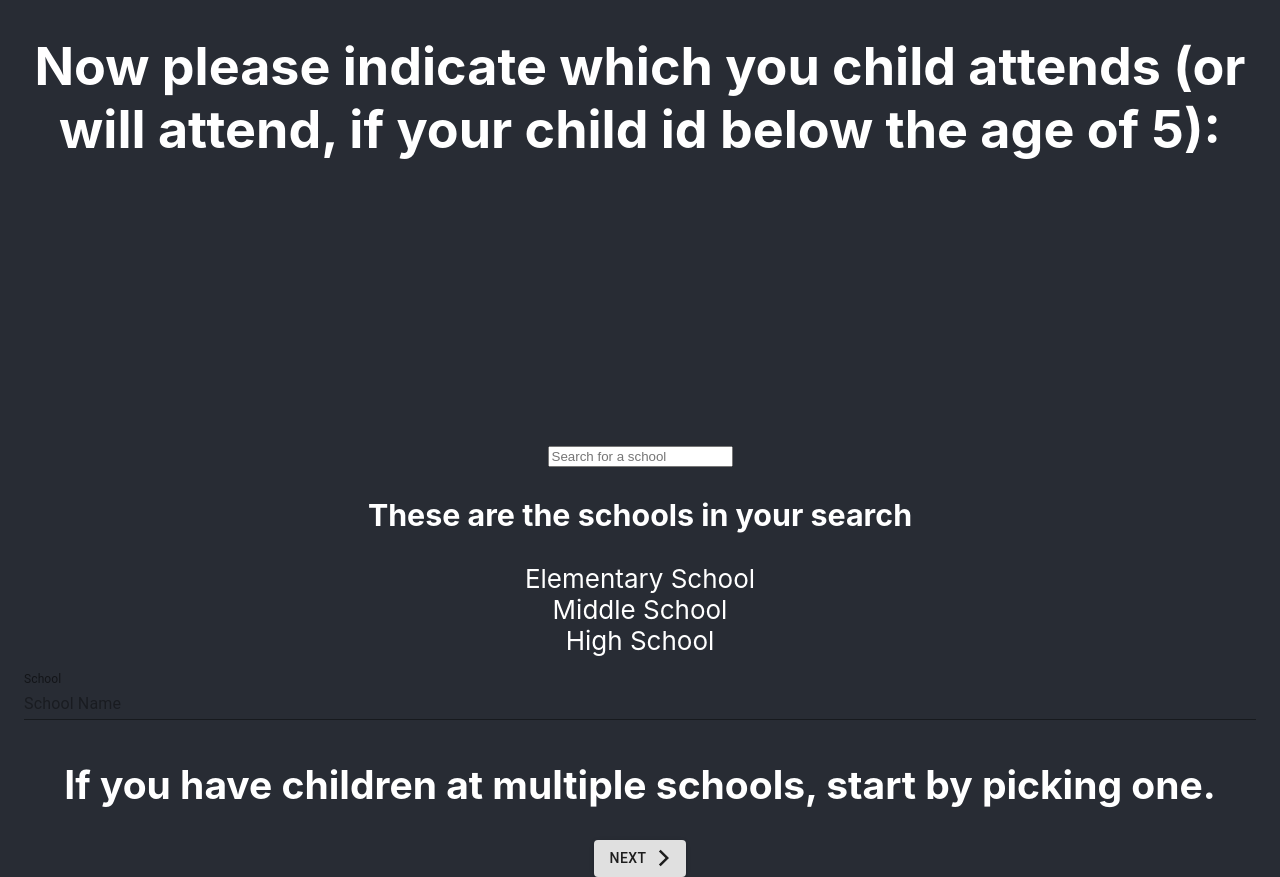
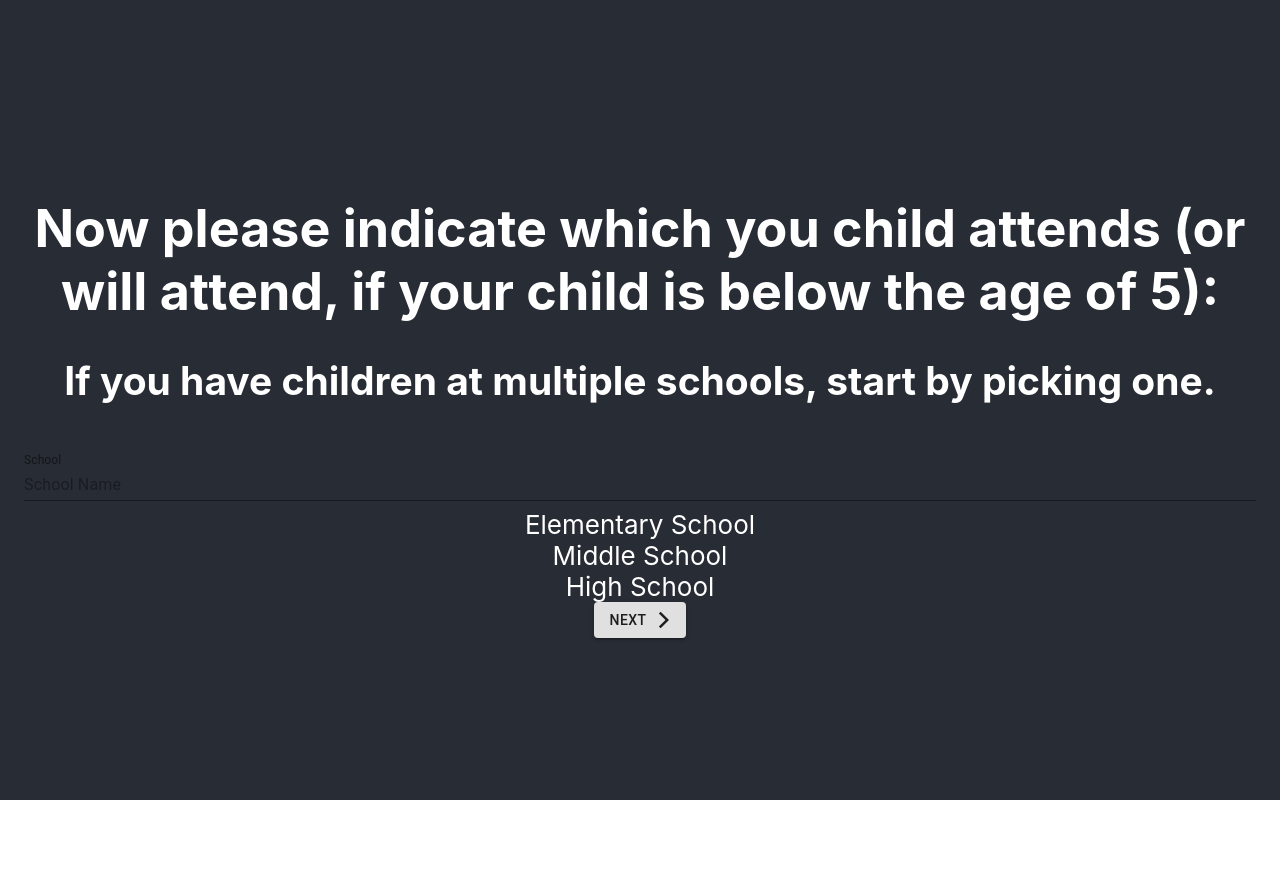
Before and after one commit to Pharce/opportunity-atlas, a React (Create React App) app in the folder frontend/: page /schoolselection in a window 1280 px wide. After the commit the page ends 800 px from the top, so only its background shows below. Built offline with nearby package versions, Linux system fonts and the light colour scheme.

Commit message:
Restyled Schoolselection page
School selection page now includes dynamic filtering. Dynamic Filtering occurs beneath the text field, should UI test.

```diff
--- a/frontend/src/components/SchoolSelection/SchoolSelection.js
+++ b/frontend/src/components/SchoolSelection/SchoolSelection.js
@@ -32,23 +32,20 @@ export default class SchoolSelection extends Component {
         return(
             <Container>
                 <h1>
-                    Now please indicate which you child attends (or will attend, if your child id below the age of 5):
+                    Now please indicate which you child attends (or will attend, if your child is below the age of 5):
                 </h1>
-                <div style = {{textAlign: 'center', paddingTop: '30vh'}}>
-                    <input type='text' value = {this.state.searchTerm} onChange={this.editSearchTerm} placeholder="Search for a school"/>
-                    <br></br>
-                    <h3>These are the schools in your search</h3>
-                    <NamesContainer names = {this.dynamicSearch()}/>
-                </div>
-
+                <h2>
+                    If you have children at multiple schools, start by picking one.
+                </h2>
                 <TextField id="standard-full-width"
                     label="School"
                     placeholder="School Name" fullWidth margin="normal"
+                    onChange={this.editSearchTerm}
+                    value = {this.state.searchTerm}
                     InputLabelProps={{shrink:true,}}>
                 </TextField>
-                <h2>
-                    If you have children at multiple schools, start by picking one.
-                </h2>
+                <NamesContainer names = {this.dynamicSearch()}/>
+
                 <Link to ="/schoolquality">
                     <Button variant="contained"
                             color="black"
```
Also changed, not shown: 1 other file (tests, documents, lock files or other folders).
